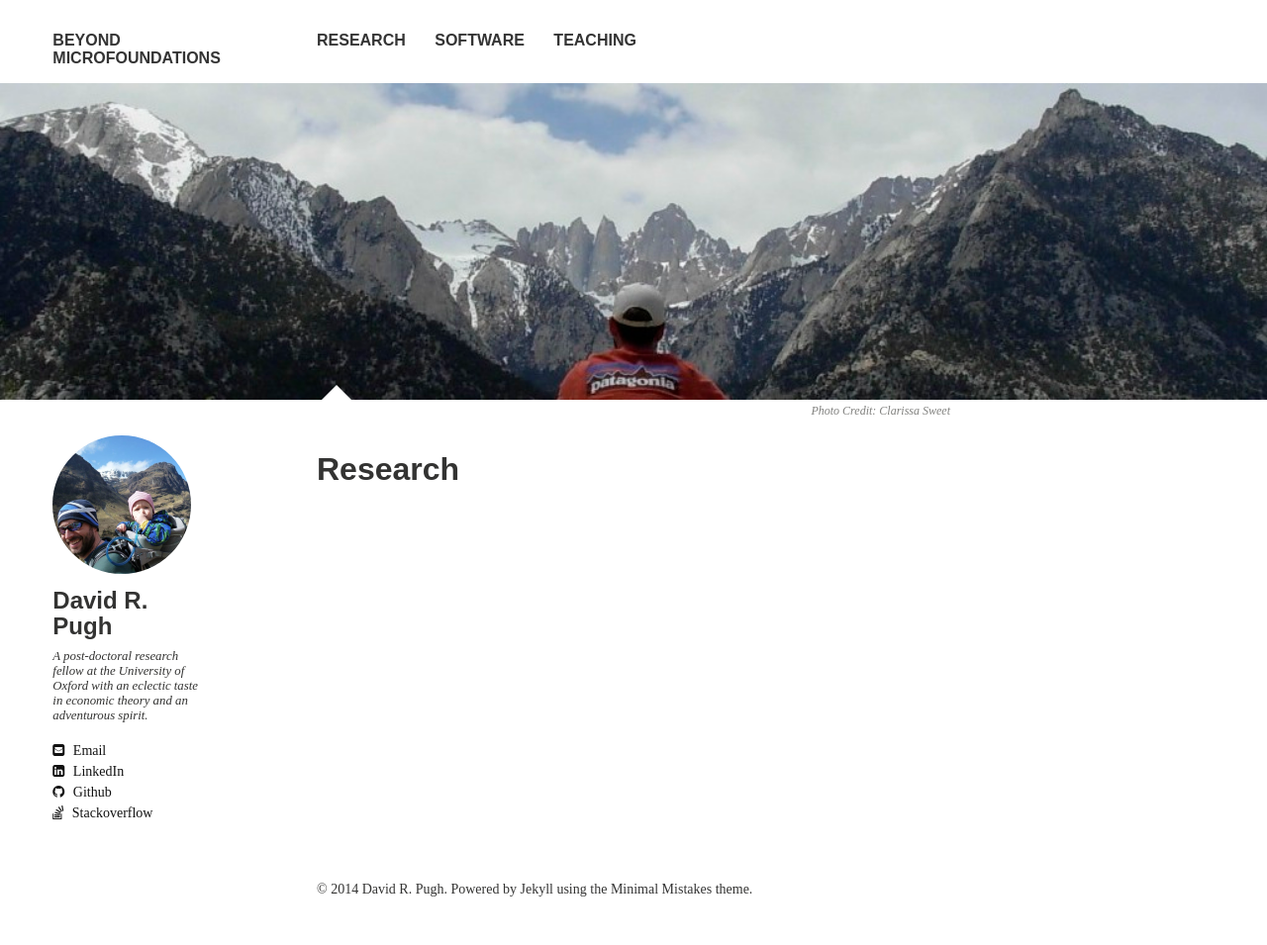
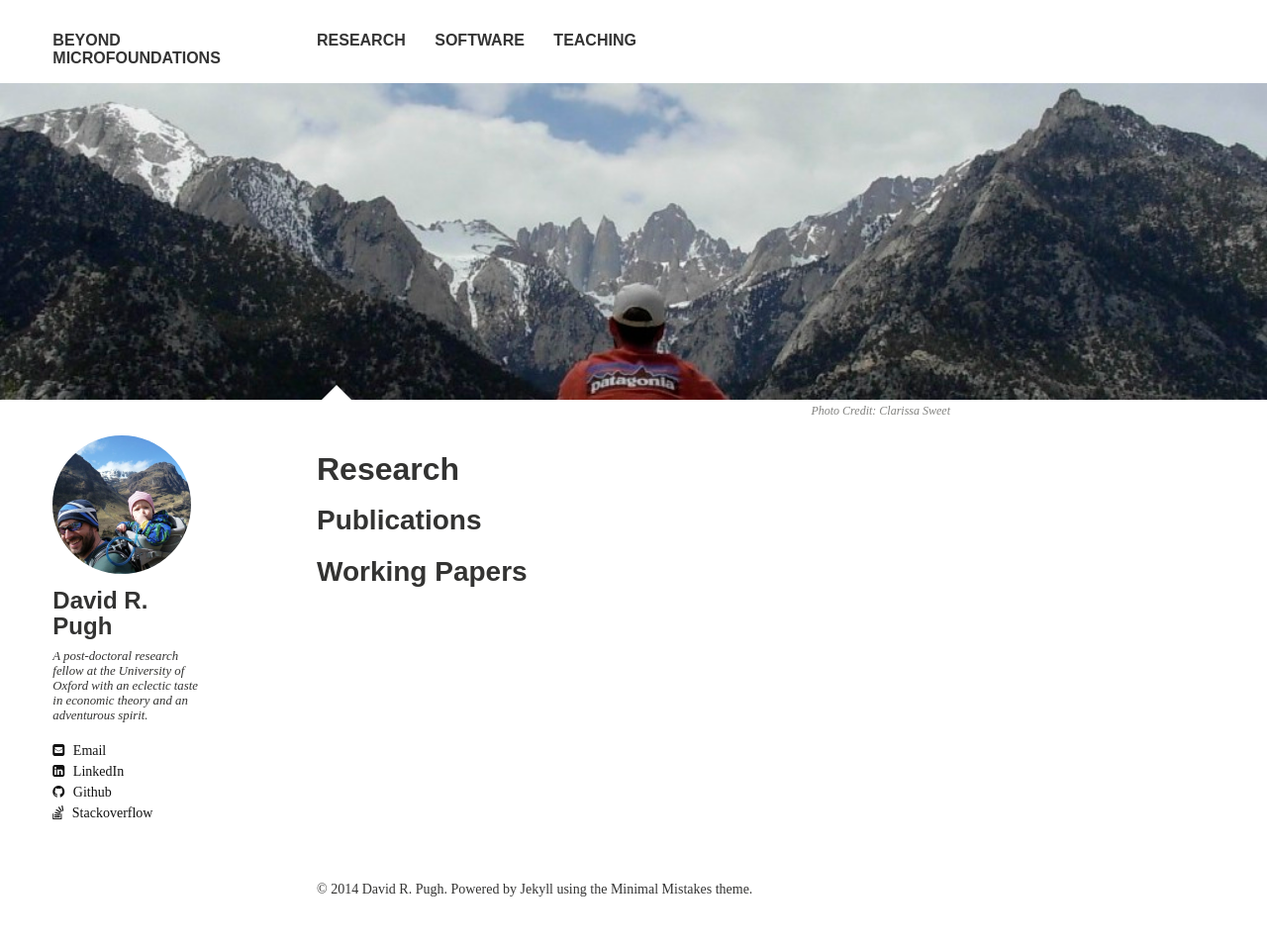
Before and after one commit to Lcpssm/davidrpugh.github.io, a Jekyll site: the page built from research/index.md, in a window 1280 px wide. Shown: the whole page at 99% size. Built offline with Jekyll 4.4.1, drawn with Linux system fonts in a browser that asks for light colours; nearby versions of some CDN libraries; some web fonts are replaced.

Commit message:
Added placeholders for Publications and Working Papers.

```diff
--- a/_config.yml
+++ b/_config.yml
@@ -2,8 +2,8 @@
 
 title:            Beyond Microfoundations
 locale:           en_US
-url:              http://davidrpugh.github.io  # uncomment for live
-#url:              http://localhost:4000  # uncomment for dev
+#url:              http://davidrpugh.github.io  # uncomment for live
+url:              http://localhost:4000  # uncomment for dev
 
 # Jekyll configuration
 
--- a/research/index.md
+++ b/research/index.md
@@ -7,3 +7,7 @@ image:
   feature: mt-whitney.jpg
   credit: Clarissa Sweet
 ---
+
+## Publications
+
+## Working Papers
```
